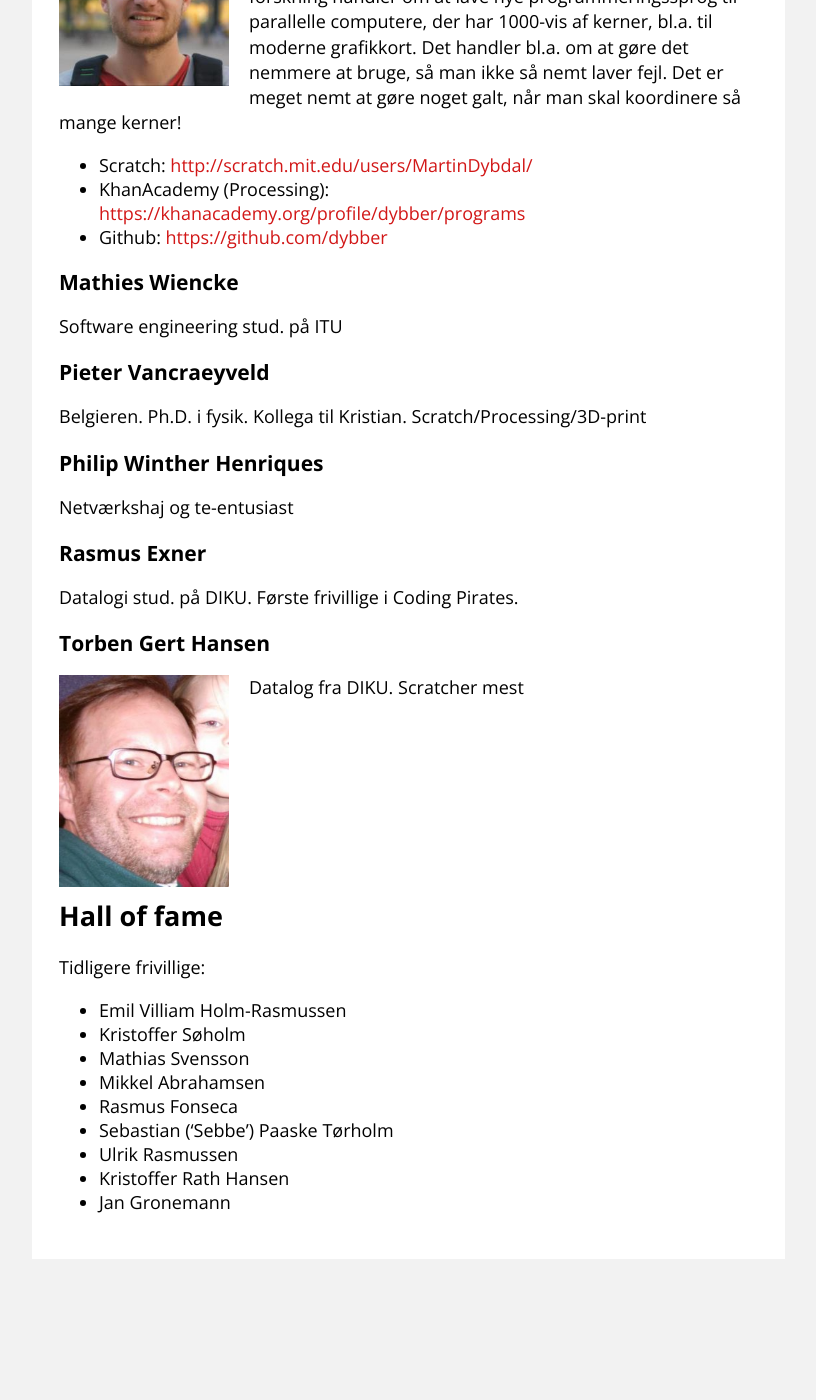
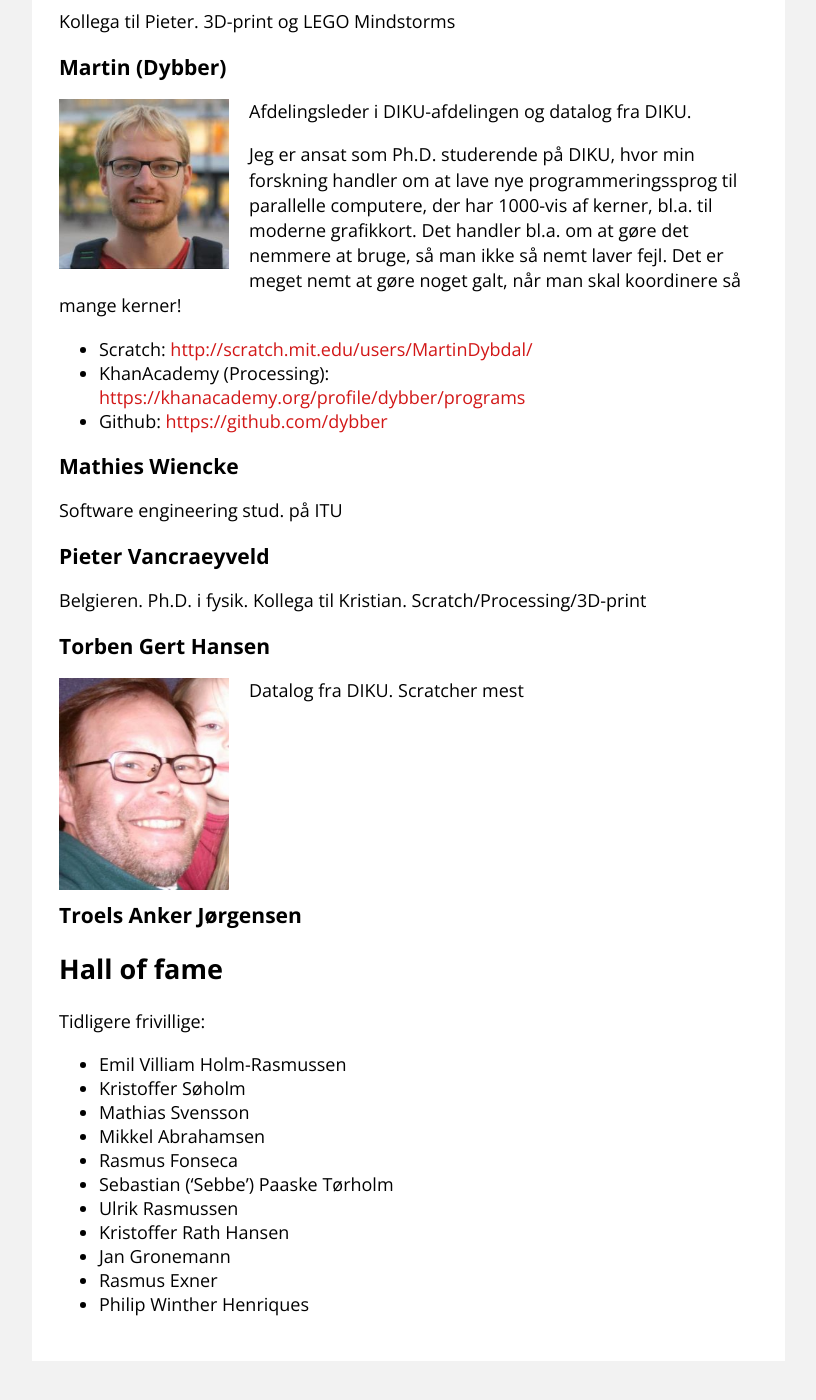
Before and after one commit to dybber/diku.codingpirates.dk, a Jekyll site: the page built from docs/frivillige.md, in a window 1280 px wide and 1400 px high, scrolled down 1765 px. Shown: the whole window, without its empty margins (388-1204 px from the left). Built offline with Jekyll 4.4.1, drawn with Linux system fonts in a browser that asks for light colours; before the commit the page ends 3063 px from its top, so only the background shows below that; some of the changed text lies outside the part shown.

Commit message:
Opdater liste af frivillige

```diff
--- a/docs/frivillige.md
+++ b/docs/frivillige.md
@@ -82,15 +89,11 @@ Software engineering stud. på ITU
 Belgieren. Ph.D. i fysik. Kollega til
 Kristian. Scratch/Processing/3D-print
 
-### Philip Winther Henriques
-Netværkshaj og te-entusiast
-
-### Rasmus Exner
-Datalogi stud. på DIKU. Første frivillige i Coding Pirates.
-
 ### Torben Gert Hansen
 <a href="/images/frivillige/torben.jpg"><img src="/images/frivillige/torben.jpg" class="frivillig" /></a>
 Datalog fra DIKU. Scratcher mest
+
+### Troels Anker Jørgensen
 
 ## Hall of fame
 
```
Also changed, not shown: other parts of docs/frivillige.md (+9 -0 lines).
